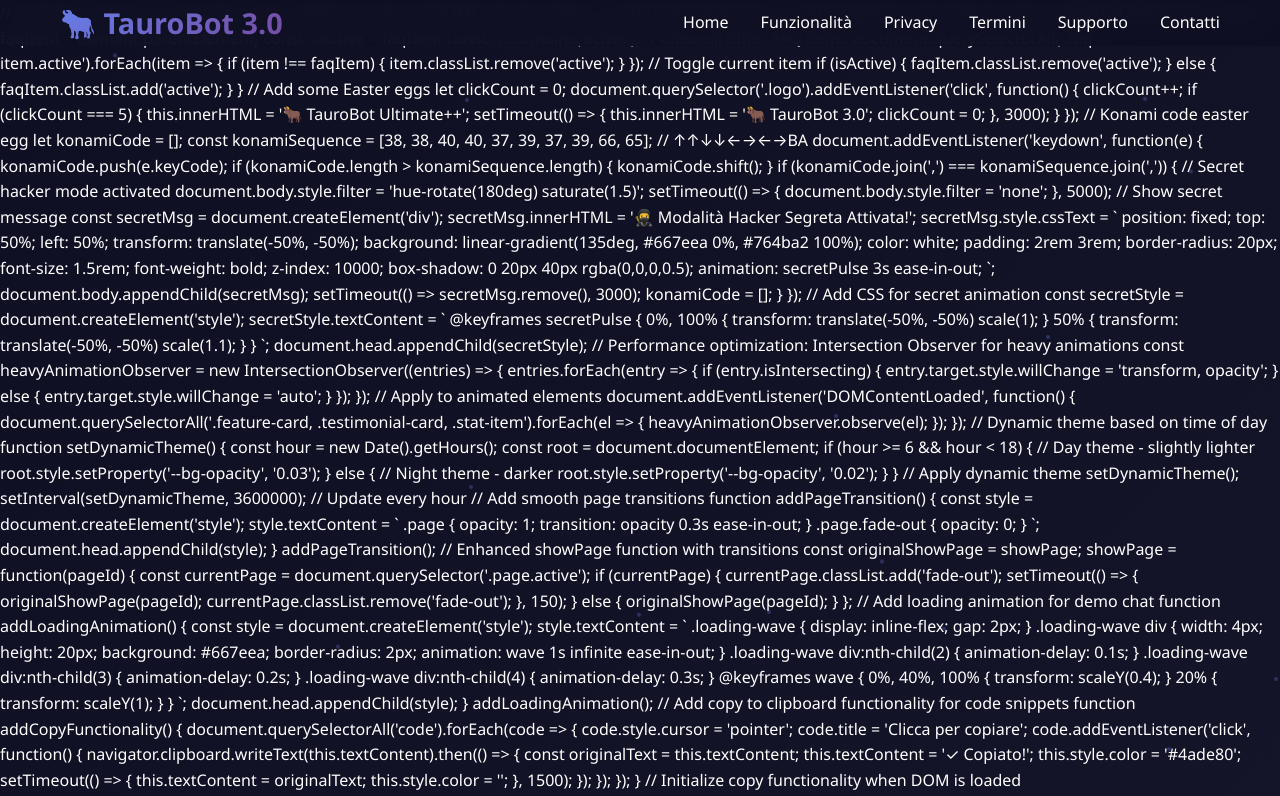
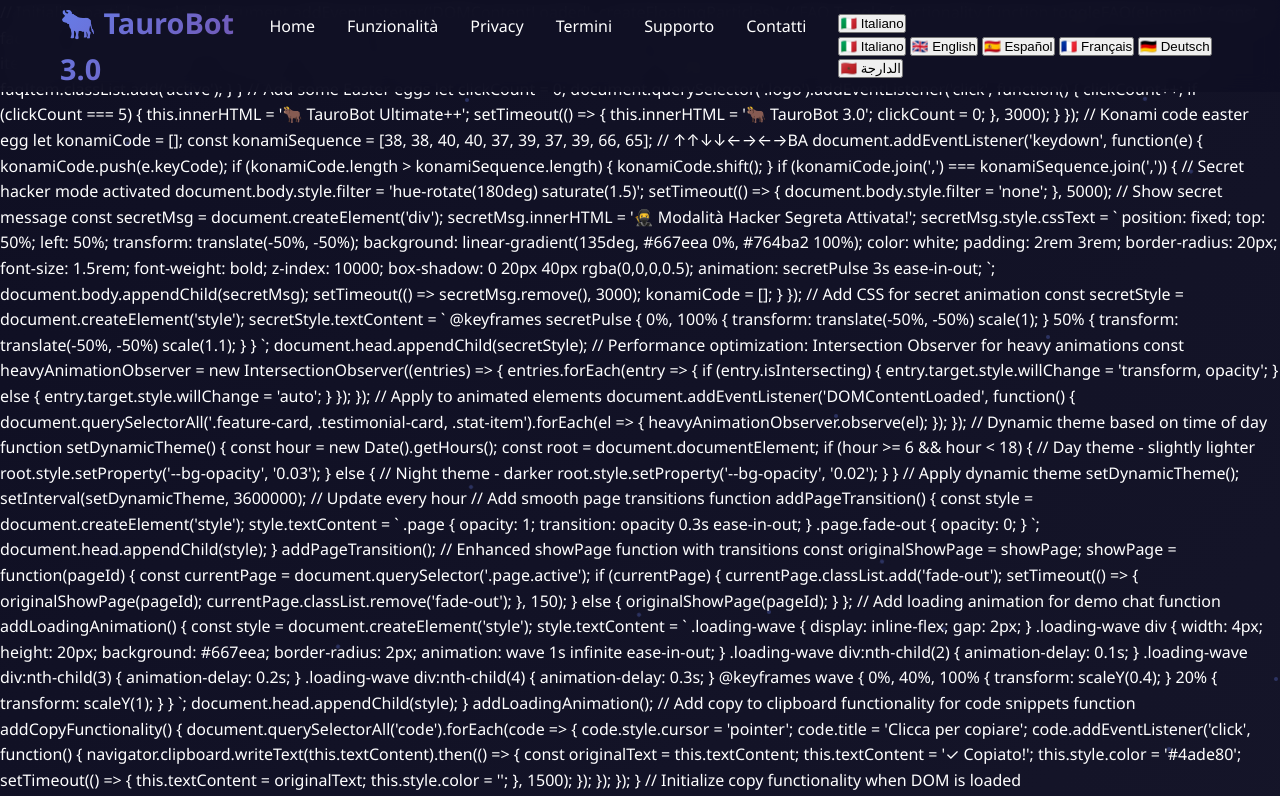
Before and after one commit to Lucifer-AI-666/Taurosweb, a plain HTML site: page index.html in a window 1280 px wide. Shown: the top 796 px of the page. Drawn offline with Linux system fonts and the light colour scheme.

Commit message:
Integrate i18n-pwa.js into index.html

```diff
--- a/index.html
+++ b/index.html
@@ -2421,5 +2421,8 @@
             deferredPrompt = null;
         });
     </script>
+
+    <!-- PWA Internationalization -->
+    <script src="i18n-pwa.js"></script>
 </body>
 </html>
```
